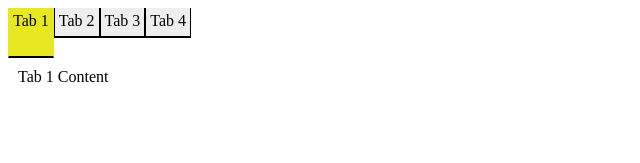
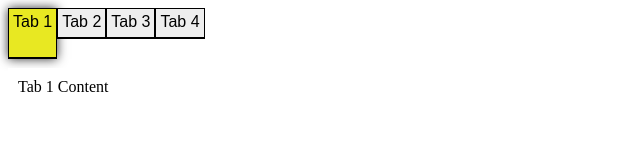
Before and after one commit to liquidvapour/HtmlTabsSpike, a website: page index.html in a window 1280 px wide. Shown: the whole page, without its empty margins (0-640 px from the left). Drawn offline with nearby package versions, Linux system fonts and the light colour scheme.

Commit message:
tweaking drop shadows

```diff
--- a/index.html
+++ b/index.html
@@ -15,24 +15,32 @@
       }
 
       .tab-link {
+        font-family: Arial, Helvetica, sans-serif;
         display: flex;
         align-items: flex-start;
         padding: 4px;
         cursor: pointer;
         background-color: #eee;
+        border-top: 1px solid #000;
         border-right: 1px solid #000;
         border-left: 1px solid #000;
         border-bottom: 2px solid #000;
         height: 20px;
-        transition: height 0.25s ease-in-out, background-color 0.033s ease-in-out;
+        transition:
+          height 0.4s cubic-bezier(0.34, -0.29, 0.67, 1.45),
+          background-color 0.4s ease-out,
+          border-color 0.4s ease-out;
       }
 
       .tab-link.active {
+        box-shadow: 0 0 10px rgba(0, 0, 0, 0.8);
         background-color: #e8e822;
+        border-top: 1px solid #000;
         border-bottom: 2px solid #000;
-        border-right: 1px solid #e8e822;
-        border-left: 1px solid #e8e822;
+        border-right: 1px solid #000;
+        border-left: 1px solid #000;
         height: 40px;
+        z-index: -1;
       }
 
       .tab-content {
@@ -55,7 +63,9 @@
   </head>
   <body>
     <div class="tab-container">
-      <div class="tab-links"></div>
+      <div style="height: 60px;">
+        <div class="tab-links"></div>
+      </div>
       <div class="tab-content"></div>
     </div>
 
```
